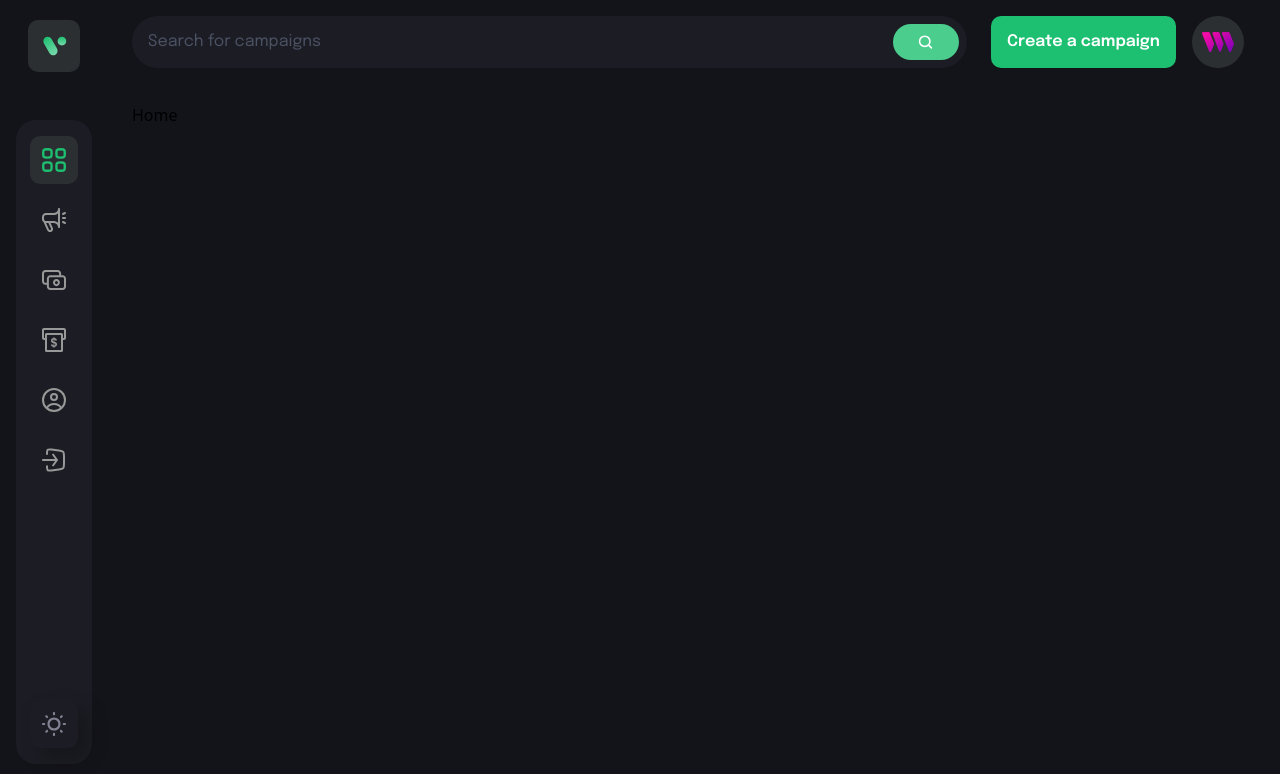
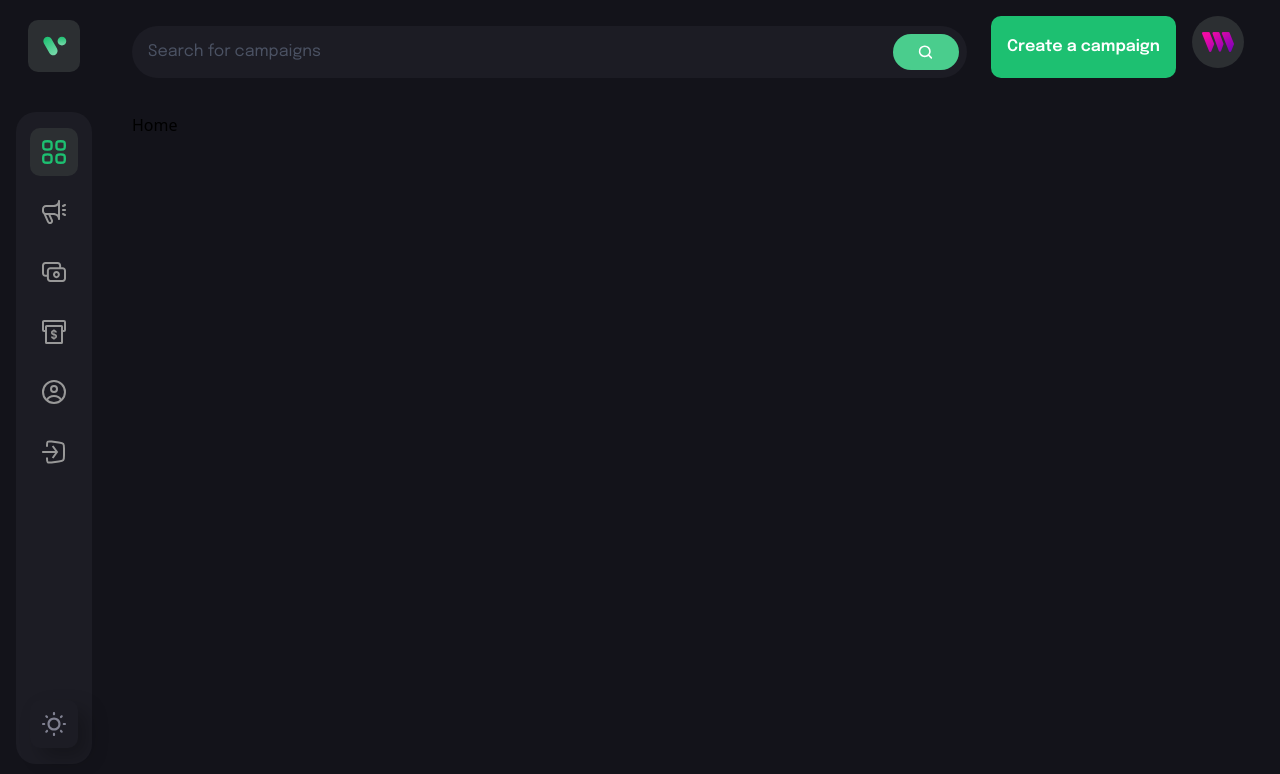
Before and after one commit to AlanAlvarez21/crowdfundingApp, a React (Vite) app in the folder client-side/: page / in a window 1280 px wide. Shown: the top 774 px of the page. Built offline with nearby package versions, Linux system fonts and the light colour scheme; what @thirdweb-dev/react would draw is missing.

Commit message:
fix: some grid adjustments

```diff
--- a/client-side/src/components/Navbar.jsx
+++ b/client-side/src/components/Navbar.jsx
@@ -12,7 +12,7 @@ const Navbar = () => {
 
   return (
     <div className="flex flex-col-reverse md:flex-row justify-between mb-[35px] gap-6">
-      <div className="lg:flex-1 flex flex-row py-2 pl-4 pr-2 h-[52px] bg-[#1c1c24] rounded-[100px]">
+      <div className="lg:flex-1 flex flex-row py-2 pl-4 pr-2 h-[52px] bg-[#1c1c24] rounded-[100px] md:mt-[10px] sm:mt-[20px]">
         <input type="text" placeholder="Search for campaigns" className="flex w-full font-epilogue font-normal text[14px] placeholder:text-[#4b5263] text-white bg-transparent outline-none"/>
         <div className="w-[72px] h-full rounded-[20px] bg-[#4acd8d] flex justify-center items-center cursor-pointer">
           <img src={search} alt="search" className="w-[15px] h-[15px] object-contain" />
--- a/client-side/src/components/Sidebar.jsx
+++ b/client-side/src/components/Sidebar.jsx
@@ -25,7 +25,7 @@ const Sidebar = () => {
         <Icon styles="w-[52px] h-[52px] bg-[#2c2f32]" imgUrl={logo} />
       </Link>
 
-      <div className="flex-1 flex flex-col justify-between items-center bg-[#1c1c24] rounded-[20px] w-[76px] py-4 mt-12">
+      <div className="flex-1 flex flex-col justify-between items-center bg-[#1c1c24] rounded-[20px] w-[76px] py-4 mt-[40px]">
         <div className="flex flex-col items-center justify-center gap-3">
           {navlinks.map((link) => (
             <Icon
```
